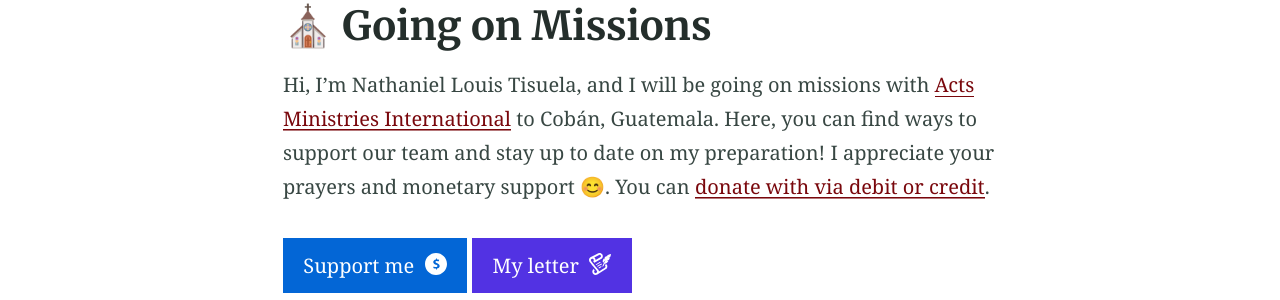
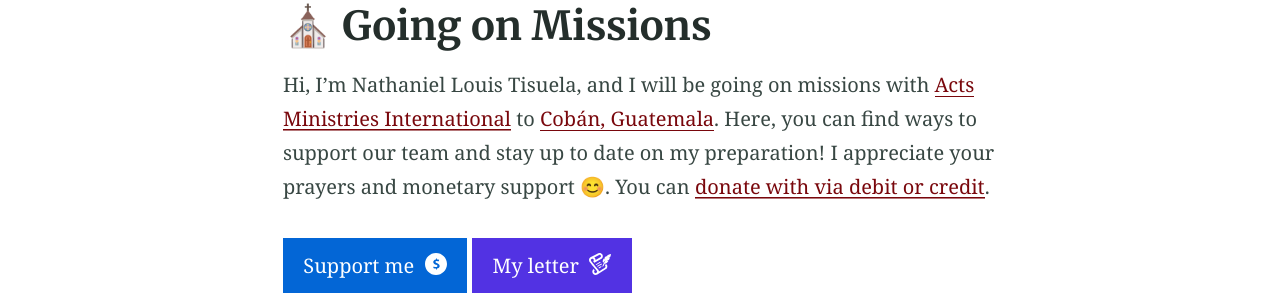
Before and after one commit to nananananate/guatemala-missions, a Jekyll site: the page built from index.md, in a window 1280 px wide. Shown: the part 460-760 px from the top of the page. Built offline with Jekyll 4.4.1, drawn with Linux system fonts in a browser that asks for light colours; some of the changed lines change nothing that is shown.

Commit message:
added link to amiis

```diff
--- a/index.md
+++ b/index.md
@@ -8,7 +8,7 @@
 excerpt: "Hi, I'm Nathaniel Louis Tisuela, and I will be going on missions with [Acts Ministries International](https://amichurches.com/) to Cobán, Guatemala."
 ---
 
-Hi, I'm Nathaniel Louis Tisuela, and I will be going on missions with [Acts Ministries International](https://amichurches.com/) to Cobán, Guatemala.
+Hi, I'm Nathaniel Louis Tisuela, and I will be going on missions with [Acts Ministries International](https://amichurches.com/) to [Cobán, Guatemala](https://www.amiiscoban.com/).
 Here, you can find ways to support our team and stay up to date on my preparation! I appreciate your prayers and monetary support 😊. You can [donate with via debit or credit](https://churchofsouthland.ccbchurch.com/goto/forms/681/responses/new).
 
 {% include button.html text="Support me" icon="donation" link="https://churchofsouthland.ccbchurch.com/goto/forms/681/responses/new" color="#0366d6" %}{% include button.html text="My letter" icon="letter" link="./assets/pdfs/support-letter.pdf" color="#5232E3" %}
```
